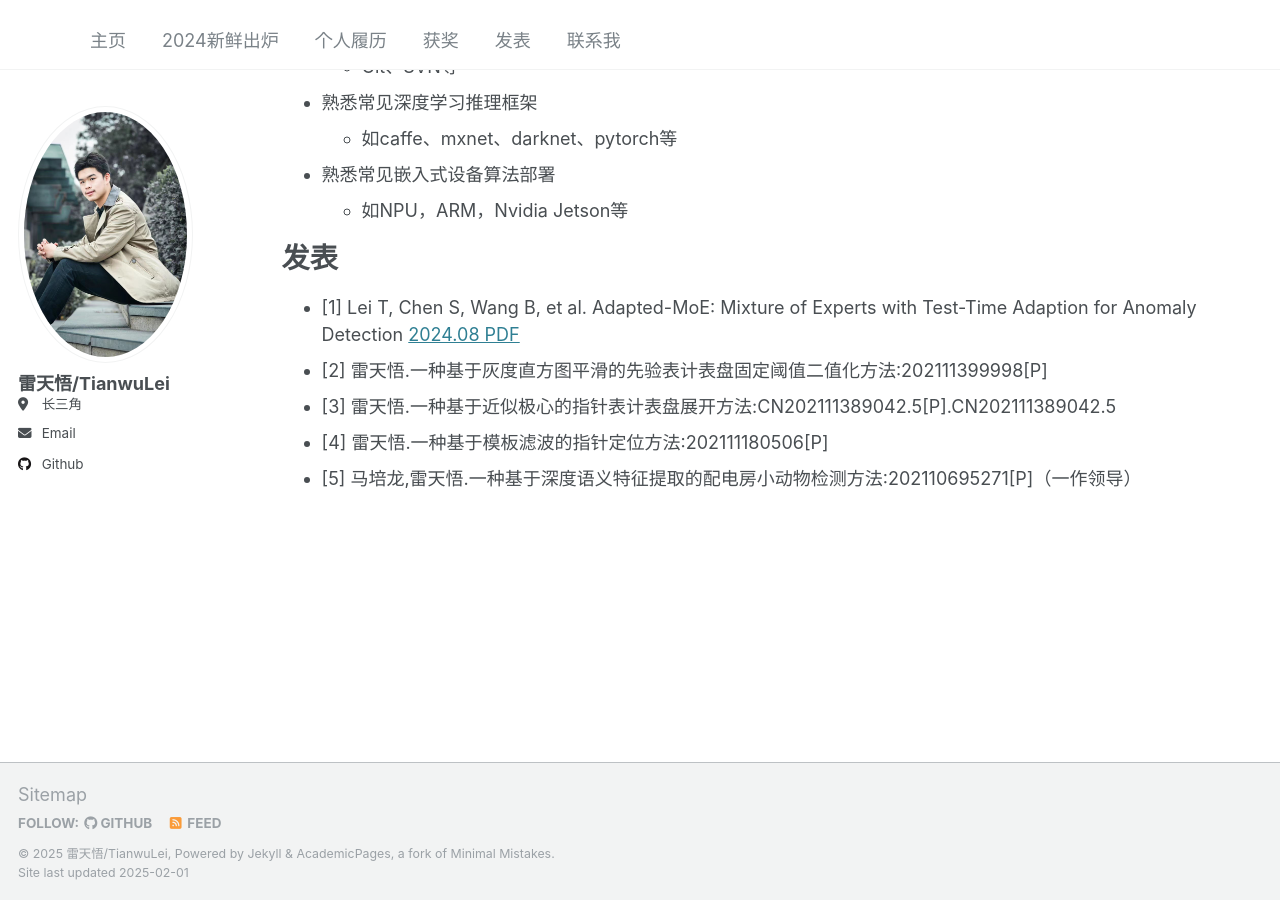
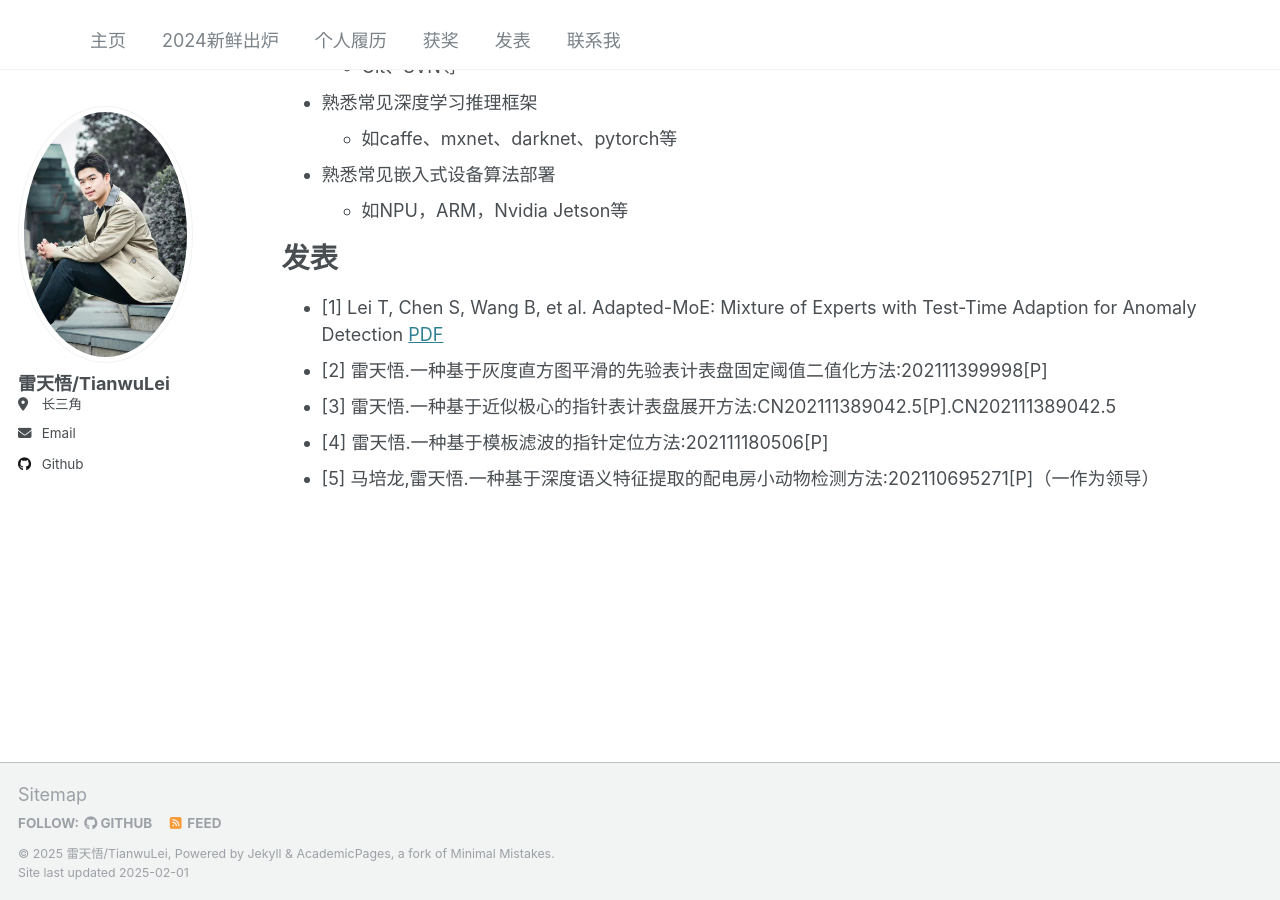
Before and after one commit to ray3572/ray3572.github.io, a Jekyll site: the page built from _pages/cv.md, in a window 1280 px wide and 900 px high, scrolled down 2939 px. Built offline with Jekyll 4.4.1, drawn with Linux system fonts in a browser that asks for light colours.

```diff
--- a/_pages/cv.md
+++ b/_pages/cv.md
@@ -121,8 +121,8 @@ redirect_from:
 
 发表
 ======
-* [1] Lei T, Chen S, Wang B, et al. Adapted-MoE: Mixture of Experts with Test-Time Adaption for Anomaly Detection [2024.08 PDF](https://arxiv.org/pdf/2409.05611)
+* [1] Lei T, Chen S, Wang B, et al. Adapted-MoE: Mixture of Experts with Test-Time Adaption for Anomaly Detection [PDF](https://arxiv.org/pdf/2409.05611)
 * [2] 雷天悟.一种基于灰度直方图平滑的先验表计表盘固定阈值二值化方法:202111399998[P]
 * [3] 雷天悟.一种基于近似极心的指针表计表盘展开方法:CN202111389042.5[P].CN202111389042.5
 * [4] 雷天悟.一种基于模板滤波的指针定位方法:202111180506[P]
-* [5] 马培龙,雷天悟.一种基于深度语义特征提取的配电房小动物检测方法:202110695271[P]（一作领导）
+* [5] 马培龙,雷天悟.一种基于深度语义特征提取的配电房小动物检测方法:202110695271[P]（一作为领导）
```
Also changed, not shown: _pages/award.md (+1 -1 lines), _pages/news2024.md (+1 -1 lines).
